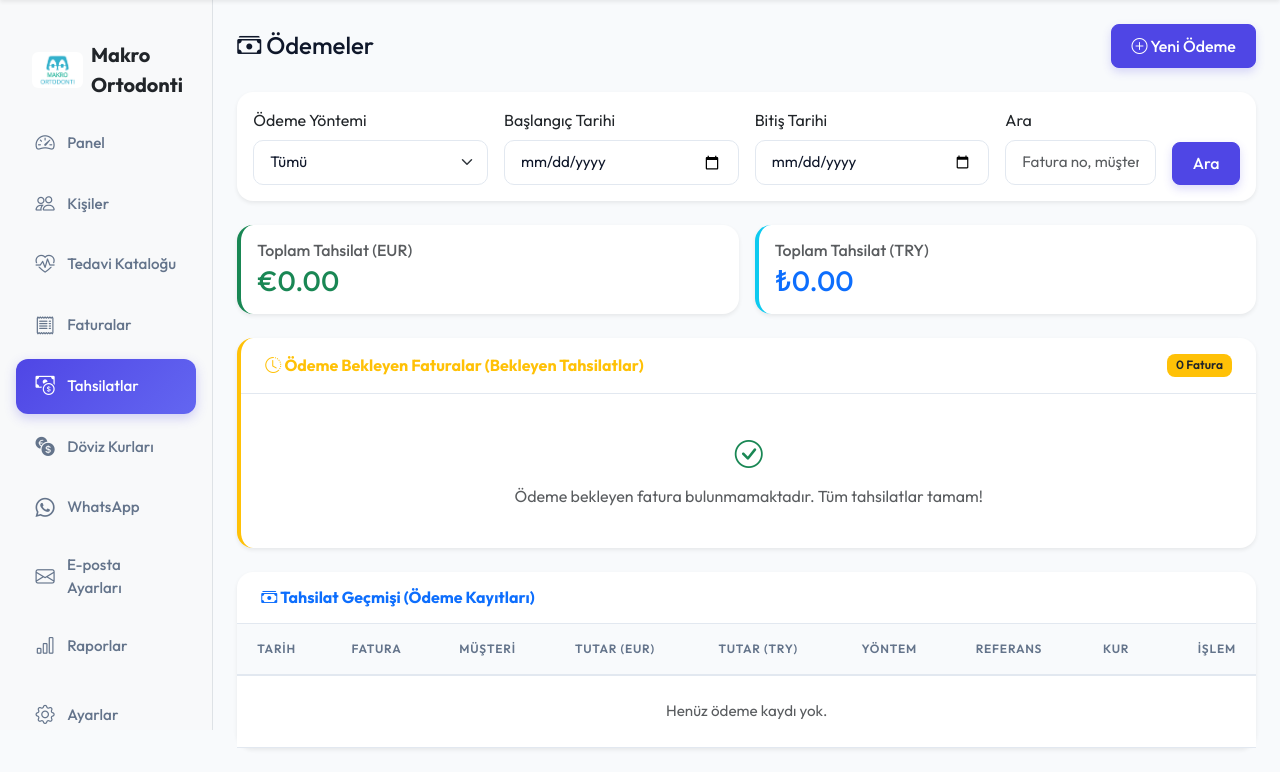
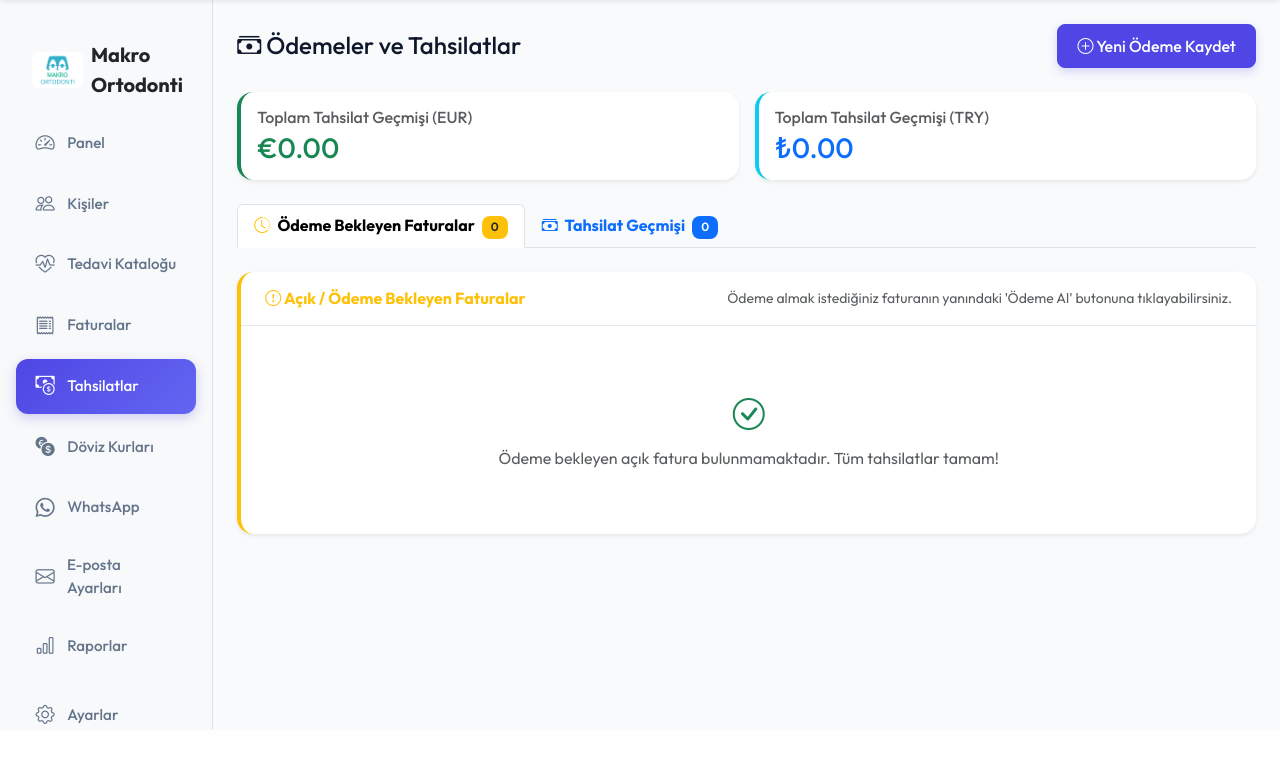
Before and after one commit to ydnAkif/MakroOrtoDonti, a Flask app: page /payments/ in a window 1280 px wide. Shown: the part 70-842 px from the top of the page. After the commit the page ends 800 px from the top, so only its background shows below. Run offline with Flask 3, Linux system fonts and the light colour scheme; a user stored in the database is signed in; data comes from the database, SQL or seed files in the repository; data that the repository does not hold is empty.

Commit message:
feat: re-order modal treatment selection, remove typeahead 12-item limit, translate payment methods to Turkish, and introduce tabbed payments navigation

```diff
--- a/app/routes/payments.py
+++ b/app/routes/payments.py
@@ -55,6 +55,14 @@ def list_payments():
     total_eur = sum(p.amount_eur for p in payments)
     total_try = sum(p.amount_try for p in payments)
 
+    method_labels = {
+        "cash": "Nakit",
+        "card": "Kredi / Banka Kartı",
+        "transfer": "Havale / EFT",
+        "check": "Çek",
+        "other": "Diğer",
+    }
+
     return render_template(
         "payments/list.html",
         payments=payments,
@@ -62,6 +70,7 @@ def list_payments():
         total_eur=total_eur,
         total_try=total_try,
         selected_method=method,
+        method_labels=method_labels,
         search=search,
         start_date=start_date,
         end_date=end_date,
--- a/app/static/js/app.js
+++ b/app/static/js/app.js
@@ -66,7 +66,7 @@ document.addEventListener('DOMContentLoaded', function() {
             var nq = normalizeText(query);
             var matches = options.filter(function(opt) {
                 return !nq || normalizeText(opt.textContent).indexOf(nq) !== -1;
-            }).slice(0, 12);
+            }).slice(0, 100);
 
             list.innerHTML = '';
             if (!matches.length) {
--- a/app/templates/payments/list.html
+++ b/app/templates/payments/list.html
@@ -1,57 +1,20 @@
 {% extends "base.html" %}
-{% block title %}Ödemeler - {{ clinic_name }}{% endblock %}
+{% block title %}Ödemeler ve Tahsilatlar - {{ clinic_name }}{% endblock %}
 
 {% block content %}
 <div class="d-flex justify-content-between align-items-center mb-4">
-    <h4 class="mb-0"><i class="bi bi-cash-stack"></i> Ödemeler</h4>
+    <h4 class="mb-0"><i class="bi bi-cash-stack"></i> Ödemeler ve Tahsilatlar</h4>
     <a href="{{ url_for('payments.add_payment') }}" class="btn btn-primary">
-        <i class="bi bi-plus-circle"></i> Yeni Ödeme
+        <i class="bi bi-plus-circle"></i> Yeni Ödeme Kaydet
     </a>
 </div>
 
-<!-- Filters -->
-<div class="card border-0 shadow-sm mb-4">
-    <div class="card-body">
-        <form method="GET" action="{{ url_for('payments.list_payments') }}" class="row g-3">
-            <div class="col-md-3">
-                <label class="form-label">Ödeme Yöntemi</label>
-                <select name="method" class="form-select" onchange="this.form.submit()">
-                    <option value="">Tümü</option>
-                    {% for m in ['cash', 'card', 'transfer', 'check', 'other'] %}
-                    <option value="{{ m }}" {% if selected_method == m %}selected{% endif %}>{{ m|title }}</option>
-                    {% endfor %}
-                </select>
-            </div>
-            <div class="col-md-3">
-                <label class="form-label">Başlangıç Tarihi</label>
-                <input type="date" class="form-control" name="start_date" value="{{ start_date }}">
-            </div>
-            <div class="col-md-3">
-                <label class="form-label">Bitiş Tarihi</label>
-                <input type="date" class="form-control" name="end_date" value="{{ end_date }}">
-            </div>
-            <div class="col-md-2">
-                <label class="form-label">Ara</label>
-                <input type="text" class="form-control js-table-filter" data-target="tbody tr" name="search" value="{{ search }}" placeholder="Fatura no, müşteri...">
-            </div>
-            <div class="col-md-1 d-flex align-items-end">
-                <button type="submit" class="btn btn-primary w-100">Ara</button>
-            </div>
-            {% if search or start_date or end_date or selected_method %}
-            <div class="col-md-1 d-flex align-items-end">
-                <a href="{{ url_for('payments.list_payments') }}" class="btn btn-outline-secondary w-100">Temizle</a>
-            </div>
-            {% endif %}
-        </form>
-    </div>
-</div>
-
-<!-- Summary -->
+<!-- Summary Metrics -->
 <div class="row g-3 mb-4">
     <div class="col-md-6">
         <div class="card border-0 shadow-sm h-100 border-start border-success border-4">
             <div class="card-body">
-                <h6 class="text-muted mb-1">Toplam Tahsilat (EUR)</h6>
+                <h6 class="text-muted mb-1">Toplam Tahsilat Geçmişi (EUR)</h6>
                 <h3 class="text-success mb-0">€{{ "{:,.2f}".format(total_eur) }}</h3>
             </div>
         </div>
@@ -59,18 +22,36 @@
     <div class="col-md-6">
         <div class="card border-0 shadow-sm h-100 border-start border-info border-4">
             <div class="card-body">
-                <h6 class="text-muted mb-1">Toplam Tahsilat (TRY)</h6>
+                <h6 class="text-muted mb-1">Toplam Tahsilat Geçmişi (TRY)</h6>
                 <h3 class="text-primary mb-0">₺{{ "{:,.2f}".format(total_try) }}</h3>
             </div>
         </div>
     </div>
 </div>
 
-<!-- Bekleyen Tahsilatlar / Ödeme Bekleyen Faturalar -->
-<div class="card border-0 shadow-sm mb-4 border-start border-warning border-4">
+<!-- Section Tabs -->
+<ul class="nav nav-tabs mb-4" id="paymentsTab" role="tablist">
+    <li class="nav-item" role="presentation">
+        <button class="nav-link active fw-bold py-2 px-3" id="pending-tab" data-bs-toggle="tab" data-bs-target="#pending-pane" type="button" role="tab">
+            <i class="bi bi-clock-history text-warning me-1"></i> Ödeme Bekleyen Faturalar
+            <span class="badge bg-warning text-dark ms-1">{{ pending_invoices|length }}</span>
+        </button>
+    </li>
+    <li class="nav-item" role="presentation">
+        <button class="nav-link fw-bold py-2 px-3" id="history-tab" data-bs-toggle="tab" data-bs-target="#history-pane" type="button" role="tab">
+            <i class="bi bi-cash-stack text-primary me-1"></i> Tahsilat Geçmişi
+            <span class="badge bg-primary ms-1">{{ payments|length }}</span>
+        </button>
+    </li>
+</ul>
+
+<div class="tab-content" id="paymentsTabContent">
+    <!-- Pending Invoices Tab Pane -->
+    <div class="tab-pane fade show active" id="pending-pane" role="tabpanel">
+        <div class="card border-0 shadow-sm border-start border-warning border-4">
             <div class="card-header bg-white d-flex justify-content-between align-items-center py-3">
-        <h6 class="mb-0 text-warning fw-bold"><i class="bi bi-clock-history"></i> Ödeme Bekleyen Faturalar (Bekleyen Tahsilatlar)</h6>
-        <span class="badge bg-warning text-dark">{{ pending_invoices|length }} Fatura</span>
+                <h6 class="mb-0 text-warning fw-bold"><i class="bi bi-exclamation-circle"></i> Açık / Ödeme Bekleyen Faturalar</h6>
+                <span class="text-muted small">Ödeme almak istediğiniz faturanın yanındaki 'Ödeme Al' butonuna tıklayabilirsiniz.</span>
             </div>
             <div class="card-body {% if pending_invoices %}p-0{% endif %}">
                 {% if pending_invoices %}
@@ -79,7 +60,7 @@
                         <thead class="table-light">
                             <tr>
                                 <th>Fatura No</th>
-                        <th>Müşteri</th>
+                                <th>Müşteri / Hasta</th>
                                 <th>Tarih</th>
                                 <th>Fatura Tutarı</th>
                                 <th>Kalan Borç</th>
@@ -117,19 +98,55 @@
                     </table>
                 </div>
                 {% else %}
-        <div class="text-center py-4 text-muted">
-            <i class="bi bi-check-circle text-success fs-3 d-block mb-2"></i>
-            Ödeme bekleyen fatura bulunmamaktadır. Tüm tahsilatlar tamam!
+                <div class="text-center py-5 text-muted">
+                    <i class="bi bi-check-circle text-success fs-2 d-block mb-2"></i>
+                    Ödeme bekleyen açık fatura bulunmamaktadır. Tüm tahsilatlar tamam!
                 </div>
                 {% endif %}
             </div>
         </div>
+    </div>
 
-<!-- Payment List -->
+    <!-- Payment History Tab Pane -->
+    <div class="tab-pane fade" id="history-pane" role="tabpanel">
+        <!-- Filters -->
+        <div class="card border-0 shadow-sm mb-4">
+            <div class="card-body">
+                <form method="GET" action="{{ url_for('payments.list_payments') }}" class="row g-3">
+                    <div class="col-md-3">
+                        <label class="form-label">Ödeme Yöntemi</label>
+                        <select name="method" class="form-select" onchange="this.form.submit()">
+                            <option value="">Tüm Yöntemler</option>
+                            {% for m in ['cash', 'card', 'transfer', 'check', 'other'] %}
+                            <option value="{{ m }}" {% if selected_method == m %}selected{% endif %}>{{ method_labels.get(m, m|title) }}</option>
+                            {% endfor %}
+                        </select>
+                    </div>
+                    <div class="col-md-3">
+                        <label class="form-label">Başlangıç Tarihi</label>
+                        <input type="date" class="form-control" name="start_date" value="{{ start_date }}">
+                    </div>
+                    <div class="col-md-3">
+                        <label class="form-label">Bitiş Tarihi</label>
+                        <input type="date" class="form-control" name="end_date" value="{{ end_date }}">
+                    </div>
+                    <div class="col-md-2">
+                        <label class="form-label">Ara</label>
+                        <input type="text" class="form-control js-table-filter" data-target="#history-pane tbody tr" name="search" value="{{ search }}" placeholder="Fatura no, müşteri...">
+                    </div>
+                    <div class="col-md-1 d-flex align-items-end">
+                        <button type="submit" class="btn btn-primary w-100">Ara</button>
+                    </div>
+                    {% if search or start_date or end_date or selected_method %}
+                    <div class="col-md-1 d-flex align-items-end">
+                        <a href="{{ url_for('payments.list_payments') }}" class="btn btn-outline-secondary w-100">Temizle</a>
+                    </div>
+                    {% endif %}
+                </form>
+            </div>
+        </div>
+
         <div class="card border-0 shadow-sm">
-    <div class="card-header bg-white py-3">
-        <h6 class="mb-0 text-primary fw-bold"><i class="bi bi-cash-stack"></i> Tahsilat Geçmişi (Ödeme Kayıtları)</h6>
-    </div>
             <div class="card-body p-0">
                 <div class="table-responsive">
                     <table class="table table-hover align-middle mb-0">
@@ -148,6 +165,8 @@
                         </thead>
                         <tbody>
                             {% for p in payments %}
+                            {% set method_val = p.method.value if p.method.value is defined else (p.method|string) %}
+                            {% set method_clean = method_val.replace('PaymentMethod.', '').replace('Paymentmethod.', '').lower() %}
                             <tr>
                                 <td>{{ p.payment_date.strftime('%d.%m.%Y') }}</td>
                                 <td>
@@ -159,15 +178,15 @@
                                 <td class="fw-bold">€{{ "{:,.2f}".format(p.amount_eur) }}</td>
                                 <td class="fw-bold">₺{{ "{:,.2f}".format(p.amount_try) }}</td>
                                 <td>
-                            <span class="badge bg-{% if p.method == 'cash' %}success{% elif p.method == 'card' %}primary{% elif p.method == 'transfer' %}info{% elif p.method == 'check' %}warning text-dark{% else %}secondary{% endif %}">
-                                {{ p.method|title }}
+                                    <span class="badge bg-{% if method_clean == 'cash' %}success{% elif method_clean == 'card' %}primary{% elif method_clean == 'transfer' %}info{% elif method_clean == 'check' %}warning text-dark{% else %}secondary{% endif %}">
+                                        {{ method_labels.get(method_clean, method_clean|title) }}
                                     </span>
                                 </td>
                                 <td>{{ p.reference or '-' }}</td>
                                 <td>₺{{ "{:,.4f}".format(p.exchange_rate) }}</td>
                                 <td class="text-end">
                                     <form method="POST" action="{{ url_for('payments.delete_payment', payment_id=p.id) }}" class="d-inline" onsubmit="return confirm('Bu ödemeyi silmek istediğinize emin misiniz?');">
-                                <button type="submit" class="btn btn-sm btn-outline-danger">
+                                        <button type="submit" class="btn btn-sm btn-outline-danger" title="Ödemeyi Sil">
                                             <i class="bi bi-trash"></i>
                                         </button>
                                     </form>
@@ -176,10 +195,10 @@
                             {% else %}
                             <tr>
                                 <td colspan="9" class="text-center text-muted py-4">
-                            {% if search or date_from or date_to or selected_status %}
-                                Kriterlere uyan ödeme bulunamadı.
+                                    {% if search or start_date or end_date or selected_method %}
+                                        Kriterlere uyan ödeme kaydı bulunamadı.
                                     {% else %}
-                                Henüz ödeme kaydı yok.
+                                        Henüz kaydedilmiş ödeme bulunmamaktadır.
                                     {% endif %}
                                 </td>
                             </tr>
@@ -189,4 +208,6 @@
                 </div>
             </div>
         </div>
+    </div>
+</div>
 {% endblock %}
```
Also changed, not shown: ROADMAP_NEXT.md (+7 -24 lines), app/templates/invoices/form.html (+20 -13 lines). Lines whose indentation alone changed are shown as unchanged.
